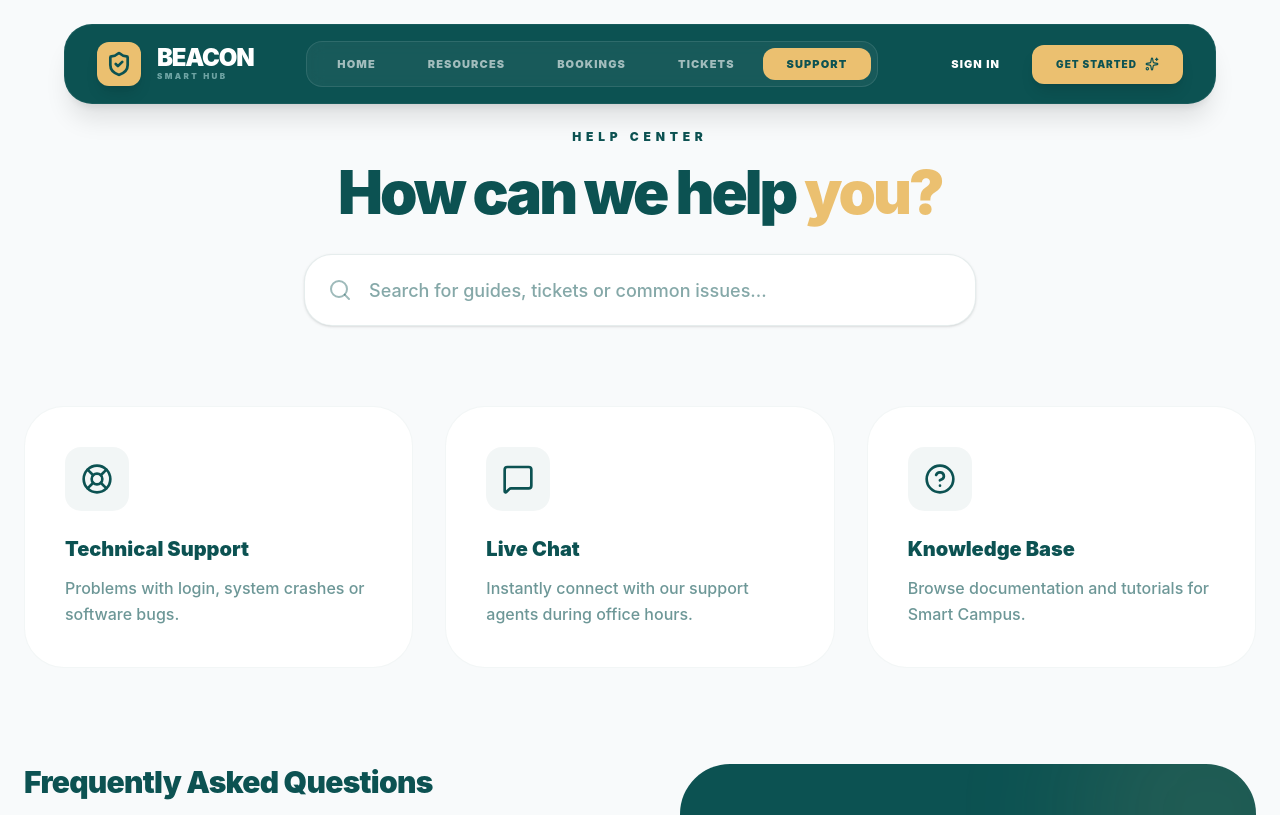
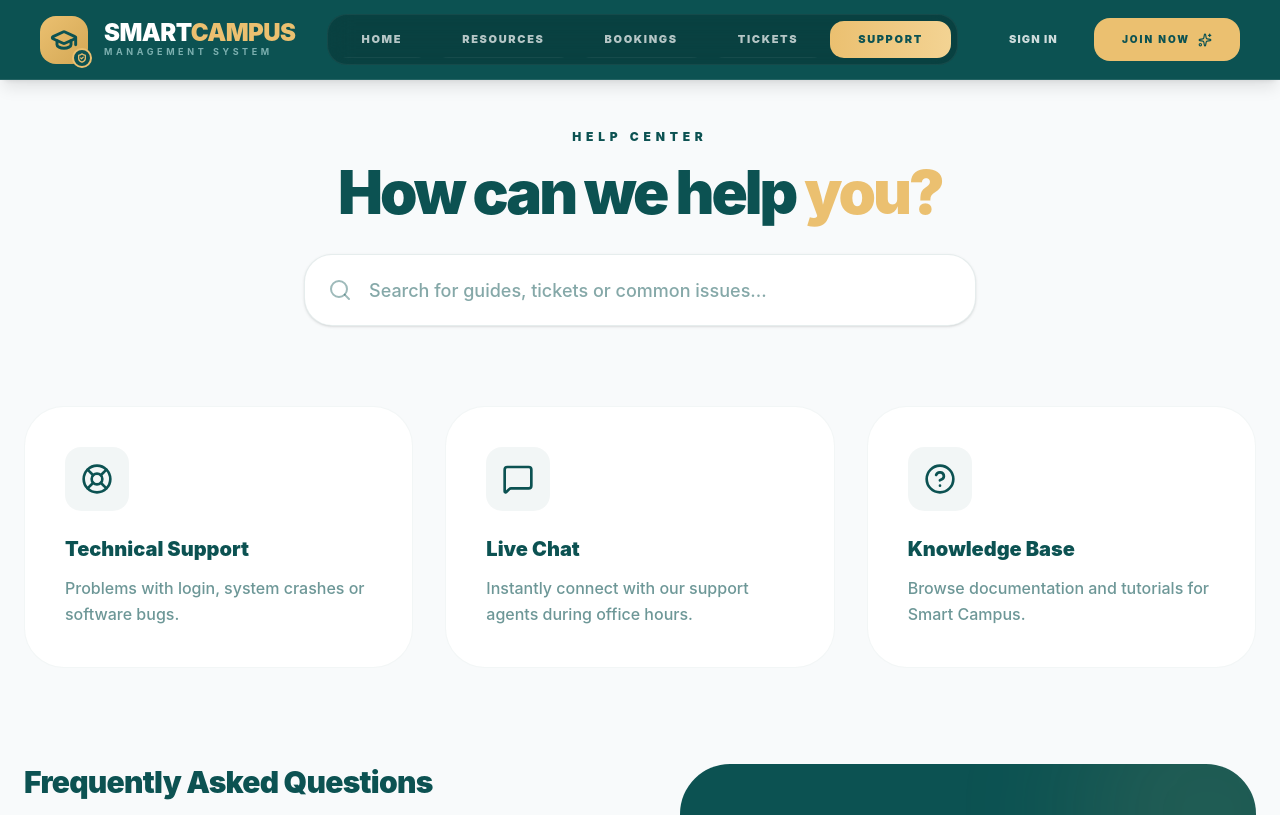
Before and after one commit to SmartCampusSystem/Smart-Campus-System, a React app in the folder frontend/: page /support in a window 1280 px wide. Shown: the top 815 px of the page. Built offline with nearby package versions, Linux system fonts and the light colour scheme; the HTML template or start-up script is replaced by a standard one.

Commit message:
Changed the UI to professional way 😏🫡

```diff
--- a/frontend/src/components/Navbar.jsx
+++ b/frontend/src/components/Navbar.jsx
@@ -2,13 +2,12 @@
 
 import React, { useState, useEffect, useRef } from 'react';
 import {
-  ShieldCheck, Menu, Sparkles, Bell, UserCircle,
-  ShoppingBag, LogOut, User, Settings, ChevronDown
+  ShieldCheck, Sparkles, Bell, ShoppingBag,
+  LogOut, User, Settings, ChevronDown, GraduationCap
 } from 'lucide-react';
 import { Link, useNavigate, useLocation } from 'react-router-dom';
 
 const Navbar = () => {
-  const [scrolled, setScrolled] = useState(false);
   const [showProfileMenu, setShowProfileMenu] = useState(false);
   const [isLoggedIn, setIsLoggedIn] = useState(false);
   const [userName, setUserName] = useState("Smart User");
@@ -17,11 +16,9 @@ const Navbar = () => {
   const navigate = useNavigate();
   const location = useLocation();
 
-  // 1. Login තත්ත්වය පරීක්ෂා කිරීමේ function එක
   const checkLoginStatus = () => {
     const token = localStorage.getItem('token');
     const userJson = localStorage.getItem('user');
-
     setIsLoggedIn(!!token);
 
     if (userJson) {
@@ -35,20 +32,10 @@ const Navbar = () => {
   };
 
   useEffect(() => {
-    // මුලින්ම check කිරීම
     checkLoginStatus();
-
-    // Scroll effect
-    const handleScroll = () => setScrolled(window.scrollY > 20);
-    window.addEventListener('scroll', handleScroll);
-
-    // 2. IMPORTANT: මේ event එක මගින් Login/Logout වුණු සැණින් Navbar එක update වේ
     window.addEventListener('storage', checkLoginStatus);
-
-    // Custom event එකක් (එකම tab එක ඇතුළේ වැඩ කිරීමට)
     window.addEventListener('authChange', checkLoginStatus);
 
-    // Dropdown එකෙන් පිට ක්ලික් කළොත් වැසීම
     const handleClickOutside = (event) => {
       if (menuRef.current && !menuRef.current.contains(event.target)) {
         setShowProfileMenu(false);
@@ -57,20 +44,17 @@ const Navbar = () => {
     document.addEventListener('mousedown', handleClickOutside);
 
     return () => {
-      window.removeEventListener('scroll', handleScroll);
       window.removeEventListener('storage', checkLoginStatus);
       window.removeEventListener('authChange', checkLoginStatus);
       document.removeEventListener('mousedown', handleClickOutside);
     };
-  }, [location]); // Page එක මාරු වන විටත් පරීක්ෂා වේ
+  }, [location]);
 
   const handleLogout = () => {
     localStorage.removeItem('token');
     localStorage.removeItem('user');
     setIsLoggedIn(false);
     setShowProfileMenu(false);
-
-    // Logout වුණු බව පද්ධතියට දැනුම් දීම
     window.dispatchEvent(new Event("authChange"));
     navigate('/login');
   };
@@ -78,100 +62,123 @@ const Navbar = () => {
   const isActive = (path) => location.pathname === path;
 
   return (
-    <nav className={`fixed top-0 w-full z-[100] transition-all duration-500 ${scrolled ? 'py-3' : 'py-6'}`}>
-      <div className="w-full px-6 md:px-12 lg:px-16">
-        <div className={`flex items-center justify-between w-full h-20 px-8 rounded-[28px] border transition-all duration-500 ${
-          scrolled
-          ? 'bg-[#0c5252]/90 backdrop-blur-xl border-white/10 shadow-[0_20px_50px_-15px_rgba(12,82,82,0.4)]'
-          : 'bg-[#0c5252] border-white/5 shadow-xl'
-        }`}>
+    <nav className="fixed top-0 left-0 w-full z-[100]">
+      {/* Container removed padding to stay edge-to-edge */}
+      <div className="w-full">
+        {/* Navbar main body - Removed scroll-dependent classes */}
+        <div className="flex items-center justify-between w-full h-20 px-10 bg-[#0c5252] border-b border-white/10 shadow-lg">
 
-          {/* Logo Section */}
+          {/* Smart Campus Logo Section */}
           <Link to="/" className="flex items-center gap-4 group">
             <div className="relative">
-              <div className="w-11 h-11 bg-[#ebc070] rounded-xl flex items-center justify-center group-hover:rotate-[10deg] transition-all duration-500 shadow-lg">
-                <ShieldCheck className="text-[#0c5252]" size={26} strokeWidth={2.5} />
+              <div className="w-12 h-12 bg-gradient-to-br from-[#ebc070] to-[#d4a855] rounded-2xl flex items-center justify-center group-hover:scale-110 group-hover:rotate-[15deg] transition-all duration-500">
+                <GraduationCap className="text-[#0c5252]" size={28} strokeWidth={2.5} />
+              </div>
+              <div className="absolute -bottom-1 -right-1 w-5 h-5 bg-[#0c5252] rounded-full flex items-center justify-center border-2 border-[#ebc070]">
+                <ShieldCheck className="text-[#ebc070]" size={10} strokeWidth={3} />
               </div>
             </div>
             <div className="flex flex-col">
-              <h1 className="text-white font-black text-2xl leading-none tracking-tighter">BEACON</h1>
-              <span className="text-[#98c7c7] text-[8px] font-black tracking-[0.3em] uppercase opacity-70">Smart Hub</span>
+              <h1 className="text-white font-black text-2xl leading-none tracking-tight">
+                SMART<span className="text-[#ebc070]">CAMPUS</span>
+              </h1>
+              <span className="text-[#98c7c7] text-[9px] font-bold tracking-[0.4em] uppercase opacity-80">Management System</span>
             </div>
           </Link>
 
-          {/* Central Navigation */}
-          <div className="hidden xl:flex items-center gap-1 bg-white/5 p-1.5 rounded-2xl border border-white/10 backdrop-blur-sm">
+          {/* Luxury Navigation Links */}
+          <div className="hidden xl:flex items-center gap-1 bg-black/20 p-1.5 rounded-[20px] border border-white/5 backdrop-blur-md">
             {['Home', 'Resources', 'Bookings', 'Tickets', 'Support'].map((item) => {
               const path = item.toLowerCase() === 'home' ? '/' : `/${item.toLowerCase()}`;
+              const active = isActive(path);
               return (
                 <Link
                   key={item}
                   to={path}
-                  className={`px-6 py-2 rounded-xl text-[11px] font-black uppercase tracking-widest transition-all duration-300 ${
-                    isActive(path)
-                    ? 'bg-[#ebc070] text-[#0c5252]'
-                    : 'text-white/60 hover:text-white hover:bg-white/5'
+                  className={`relative px-7 py-2.5 rounded-[14px] text-[11px] font-black uppercase tracking-[0.15em] transition-all duration-500 overflow-hidden group/link ${
+                    active ? 'text-[#0c5252]' : 'text-white/70 hover:text-white'
                   }`}
                 >
-                  {item}
+                  <span className="relative z-10">{item}</span>
+                  {active && (
+                    <div className="absolute inset-0 bg-gradient-to-r from-[#ebc070] to-[#f3d393]"></div>
+                  )}
+                  {!active && (
+                    <div className="absolute inset-0 bg-white/10 translate-y-full group-hover/link:translate-y-0 transition-transform duration-300"></div>
+                  )}
                 </Link>
               );
             })}
           </div>
 
           {/* Action Area */}
-          <div className="flex items-center gap-4">
+          <div className="flex items-center gap-5">
             {!isLoggedIn ? (
-              <div className="flex items-center gap-3">
-                <Link to="/login" className="px-5 py-2.5 text-white font-black text-[11px] uppercase tracking-widest hover:text-[#ebc070] transition-all">
+              <div className="flex items-center gap-4">
+                <Link to="/login" className="px-5 py-2.5 text-white/80 font-black text-[11px] uppercase tracking-widest hover:text-[#ebc070] transition-all relative group">
                   Sign In
+                  <span className="absolute bottom-1 left-5 right-5 h-[2px] bg-[#ebc070] scale-x-0 group-hover:scale-x-100 transition-transform duration-300"></span>
                 </Link>
-                <Link to="/register" className="flex items-center gap-2 px-6 py-3 font-black text-[10px] uppercase tracking-widest text-[#0c5252] bg-[#ebc070] rounded-xl hover:bg-white hover:scale-105 transition-all shadow-lg active:scale-95 group">
-                  Get Started <Sparkles size={14} />
+                <Link to="/register" className="flex items-center gap-2 px-7 py-3.5 font-black text-[10px] uppercase tracking-[0.2em] text-[#0c5252] bg-[#ebc070] rounded-2xl hover:bg-white transition-all duration-300 active:scale-95 group">
+                  Join Now <Sparkles size={14} className="group-hover:animate-pulse" />
                 </Link>
               </div>
             ) : (
               <div className="flex items-center gap-3">
-                <button className="w-11 h-11 flex items-center justify-center rounded-xl bg-white/5 text-white/60 hover:text-[#ebc070] border border-white/10 relative">
+                <button className="w-12 h-12 flex items-center justify-center rounded-2xl bg-white/5 text-white/70 hover:text-[#ebc070] border border-white/10 transition-all relative group">
                     <Bell size={20} />
-                    <span className="absolute top-3 right-3 w-2 h-2 bg-red-500 rounded-full border border-[#0c5252]"></span>
+                    <span className="absolute top-3.5 right-3.5 w-2.5 h-2.5 bg-[#ebc070] rounded-full border-2 border-[#0c5252] animate-pulse"></span>
                 </button>
 
-                <Link to="/my-bookings" className="w-11 h-11 flex items-center justify-center rounded-xl bg-white/5 text-white/60 hover:text-[#ebc070] border border-white/10 transition-all">
+                <Link to="/my-bookings" className="w-12 h-12 flex items-center justify-center rounded-2xl bg-white/5 text-white/70 hover:text-[#ebc070] border border-white/10 transition-all group">
                   <ShoppingBag size={20} />
                 </Link>
 
                 <div className="relative ml-2" ref={menuRef}>
                   <button
                     onClick={() => setShowProfileMenu(!showProfileMenu)}
-                    className="flex items-center gap-2 p-1.5 pr-4 bg-white/5 rounded-2xl border border-white/10 hover:bg-white/10 transition-all active:scale-95 group"
+                    className="flex items-center gap-3 p-1.5 pr-5 bg-white/5 rounded-[22px] border border-white/10 hover:bg-white/10 transition-all active:scale-95 group"
                   >
-                    <div className="w-9 h-9 bg-[#ebc070] rounded-lg flex items-center justify-center text-[#0c5252] shadow-md font-black">
+                    <div className="w-10 h-10 bg-gradient-to-tr from-[#ebc070] to-[#f3d393] rounded-[16px] flex items-center justify-center text-[#0c5252] shadow-lg font-black text-lg">
                         {userName.charAt(0).toUpperCase()}
                     </div>
-                    <ChevronDown size={14} className={`text-white/30 transition-transform ${showProfileMenu ? 'rotate-180 text-[#ebc070]' : ''}`} />
+                    <div className="flex flex-col items-start hidden sm:flex text-left">
+                        <span className="text-[10px] text-white/40 font-black uppercase tracking-tighter leading-none">Verified User</span>
+                        <div className="flex items-center gap-1">
+                          <span className="text-[11px] text-white font-bold truncate max-w-[80px]">{userName}</span>
+                          <ChevronDown size={12} className={`text-white/60 transition-transform duration-500 ${showProfileMenu ? 'rotate-180' : ''}`} />
+                        </div>
+                    </div>
                   </button>
 
                   {showProfileMenu && (
-                    <div className="absolute right-0 mt-5 w-64 bg-[#0a3a3a] border border-white/10 rounded-3xl shadow-2xl p-2 backdrop-blur-2xl animate-in fade-in zoom-in duration-200 z-[110]">
-                      <div className="px-5 py-5 mb-2 bg-white/5 rounded-2xl border border-white/5 text-left">
-                        <p className="text-[9px] text-[#ebc070] font-black uppercase tracking-[0.3em] mb-1">Session Active</p>
-                        <p className="text-white font-black text-sm truncate">{userName}</p>
+                    <div className="absolute right-0 mt-4 w-72 bg-[#0c5252] border border-white/10 rounded-[25px] shadow-2xl p-3 backdrop-blur-3xl z-[110]">
+                      <div className="px-6 py-4 mb-2 bg-white/5 rounded-[20px] border border-white/5 flex items-center gap-4">
+                        <div className="w-10 h-10 bg-[#ebc070] rounded-xl flex items-center justify-center text-[#0c5252] font-black text-lg">
+                             {userName.charAt(0).toUpperCase()}
+                        </div>
+                        <div className="overflow-hidden">
+                            <p className="text-[9px] text-[#ebc070] font-black uppercase tracking-[0.2em] mb-0.5">Active</p>
+                            <p className="text-white font-black text-sm truncate uppercase">{userName}</p>
+                        </div>
                       </div>
 
-                      <div className="space-y-1">
-                        <Link to="/profile" onClick={() => setShowProfileMenu(false)} className="flex items-center gap-3 px-4 py-3 text-white/70 hover:bg-[#ebc070] hover:text-[#0c5252] transition-all rounded-xl group">
-                          <User size={18} /> <span className="text-[11px] font-black uppercase tracking-widest">My Profile</span>
+                      <div className="grid grid-cols-1 gap-1">
+                        <Link to="/profile" onClick={() => setShowProfileMenu(false)} className="flex items-center gap-4 px-5 py-3 text-white/60 hover:bg-[#ebc070] hover:text-[#0c5252] transition-all rounded-[15px] group">
+                          <User size={18} />
+                          <span className="text-[11px] font-black uppercase tracking-[0.1em]">Profile Overview</span>
                         </Link>
-                        <Link to="/settings" onClick={() => setShowProfileMenu(false)} className="flex items-center gap-3 px-4 py-3 text-white/70 hover:bg-[#ebc070] hover:text-[#0c5252] transition-all rounded-xl group">
-                          <Settings size={18} /> <span className="text-[11px] font-black uppercase tracking-widest">Settings</span>
+                        <Link to="/settings" onClick={() => setShowProfileMenu(false)} className="flex items-center gap-4 px-5 py-3 text-white/60 hover:bg-[#ebc070] hover:text-[#0c5252] transition-all rounded-[15px] group">
+                          <Settings size={18} />
+                          <span className="text-[11px] font-black uppercase tracking-[0.1em]">Settings</span>
                         </Link>
                       </div>
 
-                      <div className="h-[1px] bg-white/5 my-2 mx-2"></div>
+                      <div className="h-[1px] bg-white/10 my-2 mx-4"></div>
 
-                      <button onClick={handleLogout} className="flex items-center gap-3 px-4 py-4 w-full text-red-400 hover:bg-red-500/10 transition-all rounded-xl group text-left">
-                        <LogOut size={18} /> <span className="text-[11px] font-black uppercase tracking-widest">Logout</span>
+                      <button onClick={handleLogout} className="flex items-center gap-4 px-5 py-4 w-full text-rose-400 hover:bg-rose-500/10 transition-all rounded-[15px] text-left">
+                        <LogOut size={18} />
+                        <span className="text-[11px] font-black uppercase tracking-[0.1em]">Logout</span>
                       </button>
                     </div>
                   )}
--- a/frontend/src/pages/admin/Sidebar.jsx
+++ b/frontend/src/pages/admin/Sidebar.jsx
@@ -1,35 +1,37 @@
+"use client";
+
 import React from 'react';
 import { Link } from 'react-router-dom';
 import {
   LayoutDashboard, Users, Database, Calendar,
-  Ticket, Bell, LogOut, ChevronRight, Fingerprint, Sparkles
+  Ticket, Bell, LogOut, ChevronRight, GraduationCap, Sparkles
 } from 'lucide-react';
 
 const Sidebar = ({ location, handleLogout }) => {
   return (
     <aside className="w-72 bg-[#0c4242] text-white flex flex-col shadow-[10px_0_30px_rgba(0,0,0,0.1)] shrink-0 z-30 border-r border-white/5 relative">
 
-      {/* Logo Section - Now more Sophisticated & Clean */}
+      {/* Logo Section - Updated to SMART CAMPUS */}
       <div className="p-8 relative flex items-center gap-4 group cursor-default border-b border-white/[0.03]">
         {/* Subtle Accent Background */}
-        <div className="absolute -top-10 -left-10 w-32 h-32 bg-[#e9c46a]/5 blur-3xl rounded-full pointer-events-none"></div>
+        <div className="absolute -top-10 -left-10 w-32 h-32 bg-[#ebc070]/5 blur-3xl rounded-full pointer-events-none"></div>
 
         <div className="relative">
-          <div className="bg-[#e9c46a] p-2.5 rounded-xl shadow-lg shadow-black/20 text-[#0c5252] transform group-hover:-rotate-3 transition-transform duration-500 z-10 relative">
-            <Fingerprint size={24} strokeWidth={2.2} />
+          <div className="bg-[#ebc070] p-2.5 rounded-xl shadow-lg shadow-black/20 text-[#0c5252] transform group-hover:-rotate-3 transition-transform duration-500 z-10 relative">
+            <GraduationCap size={24} strokeWidth={2.2} />
           </div>
           {/* Subtle Outer Ring */}
-          <div className="absolute inset-0 border border-[#e9c46a]/20 rounded-xl scale-125 group-hover:scale-110 transition-transform duration-700"></div>
+          <div className="absolute inset-0 border border-[#ebc070]/20 rounded-xl scale-125 group-hover:scale-110 transition-transform duration-700"></div>
         </div>
 
         <div className="relative z-10">
-          <h1 className="text-xl font-black tracking-[0.1em] leading-none uppercase text-white">
-            BEACON<span className="text-[#e9c46a]">.</span>
+          <h1 className="text-xl font-black tracking-tight leading-none uppercase text-white">
+            SMART<span className="text-[#ebc070]">CAMPUS</span>
           </h1>
           <div className="flex items-center gap-2 mt-1.5">
-            <span className="w-1 h-1 rounded-full bg-emerald-500 animate-pulse"></span>
+            <span className="w-1.5 h-1.5 rounded-full bg-emerald-500 animate-pulse shadow-[0_0_8px_rgba(16,185,129,0.6)]"></span>
             <p className="text-[8px] font-black text-white/40 uppercase tracking-[0.25em]">
-              Smart <span className="text-[#e9c46a]/60">Admin</span>
+              Admin <span className="text-[#ebc070]/60">Portal</span>
             </p>
           </div>
         </div>
@@ -37,7 +39,7 @@ const Sidebar = ({ location, handleLogout }) => {
 
       {/* Navigation Links */}
       <div className="flex-1 px-4 mt-8 overflow-y-auto custom-scrollbar">
-        <p className="px-6 mb-4 text-[9px] font-black text-white/20 uppercase tracking-[0.4em]">Core Matrix</p>
+        <p className="px-6 mb-4 text-[9px] font-black text-white/20 uppercase tracking-[0.4em]">Management Matrix</p>
 
         <nav className="space-y-1.5">
           <NavItem
@@ -83,11 +85,11 @@ const Sidebar = ({ location, handleLogout }) => {
       <div className="p-4 mt-auto space-y-3 bg-[#0c4242]">
         <div className="px-6 py-4 bg-white/[0.03] rounded-2xl border border-white/5 backdrop-blur-md">
           <div className="flex items-center gap-2 mb-1">
-            <Sparkles size={12} className="text-[#e9c46a]/60" />
-            <p className="text-[9px] font-black text-white/40 uppercase tracking-widest">Node Status</p>
+            <Sparkles size={12} className="text-[#ebc070]/60" />
+            <p className="text-[9px] font-black text-white/40 uppercase tracking-widest">System Load</p>
           </div>
           <div className="w-full bg-white/5 h-1 rounded-full overflow-hidden mt-2">
-            <div className="bg-[#e9c46a]/60 h-full w-[94%]"></div>
+            <div className="bg-[#ebc070]/60 h-full w-[94%] shadow-[0_0_10px_rgba(235,192,112,0.3)]"></div>
           </div>
         </div>
 
@@ -97,7 +99,7 @@ const Sidebar = ({ location, handleLogout }) => {
         >
           <div className="flex items-center gap-3">
             <LogOut size={17} className="group-hover:-translate-x-1 transition-transform" />
-            <span className="text-[10px] font-black uppercase tracking-[0.2em]">Terminate</span>
+            <span className="text-[10px] font-black uppercase tracking-[0.2em]">Logout Session</span>
           </div>
           <ChevronRight size={14} className="opacity-20 group-hover:opacity-100 transition-all" />
         </button>
@@ -112,12 +114,12 @@ function NavItem({ icon, label, to, active = false }) {
       to={to}
       className={`w-full flex items-center gap-4 px-6 py-4 rounded-2xl transition-all duration-300 group relative ${
         active
-          ? 'bg-[#e9c46a] text-[#0c5252] shadow-lg shadow-black/10 font-black'
+          ? 'bg-[#ebc070] text-[#0c5252] shadow-lg shadow-black/10 font-black'
           : 'text-white/40 hover:text-white hover:bg-white/5'
       }`}
     >
       <span className={`transition-all duration-300 ${
-        active ? 'text-[#0c5252]' : 'text-[#e9c46a]/60 group-hover:text-[#e9c46a] group-hover:scale-110'
+        active ? 'text-[#0c5252]' : 'text-[#ebc070]/60 group-hover:text-[#ebc070] group-hover:scale-110'
       }`}>
         {icon}
       </span>
@@ -128,7 +130,7 @@ function NavItem({ icon, label, to, active = false }) {
       )}
 
       {!active && (
-        <div className="absolute left-0 w-1 h-0 bg-[#e9c46a] rounded-r-full transition-all duration-300 group-hover:h-4 opacity-0 group-hover:opacity-100"></div>
+        <div className="absolute left-0 w-1 h-0 bg-[#ebc070] rounded-r-full transition-all duration-300 group-hover:h-4 opacity-0 group-hover:opacity-100"></div>
       )}
     </Link>
   );
```
